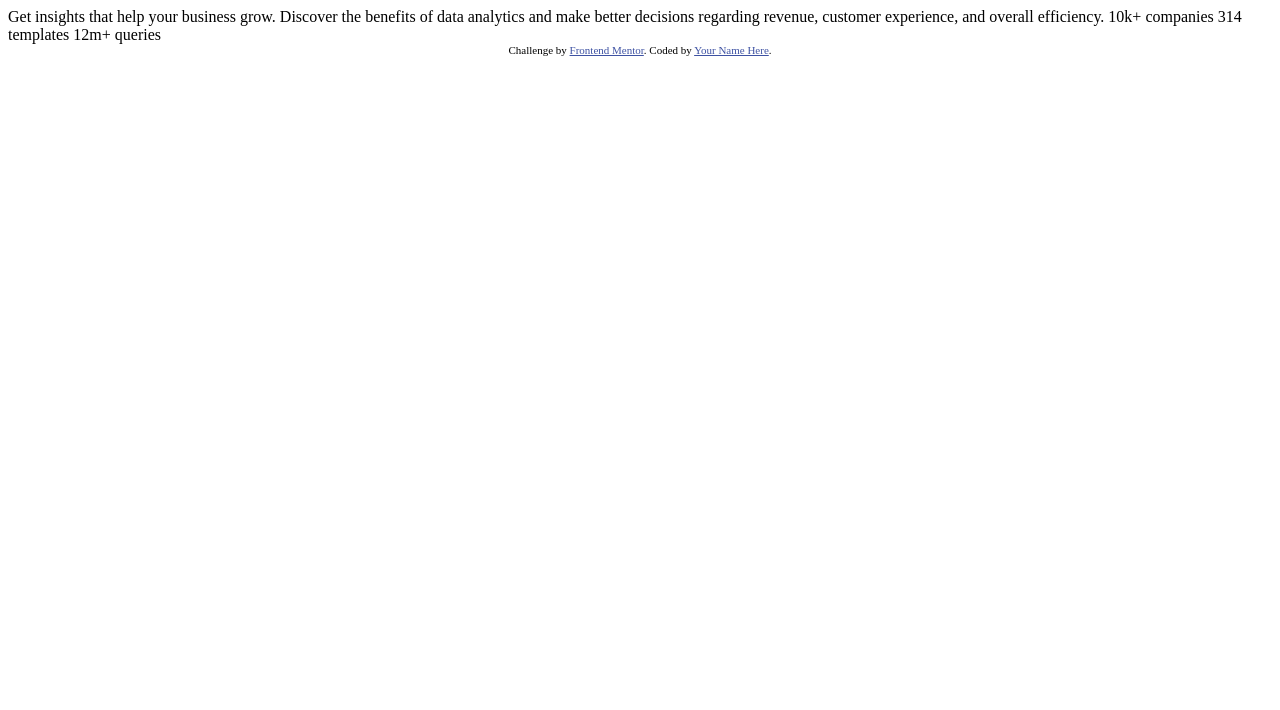
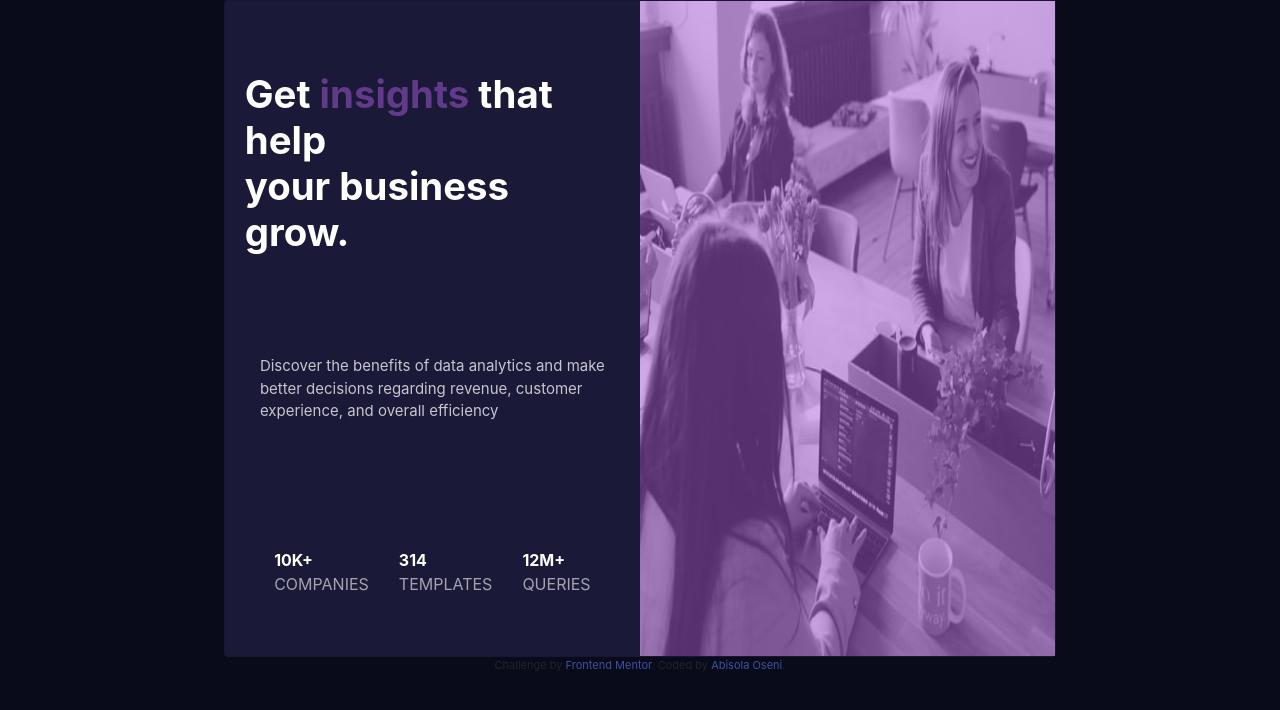
Before and after one commit to AOseni1/Projects, a plain HTML site: page stats-preview-card-component-main/index.html in a window 1280 px wide. Drawn offline with nearby package versions, Linux system fonts and the light colour scheme.

Commit message:
FEM card challenge

```diff
--- a/stats-preview-card-component-main/index.html
+++ b/stats-preview-card-component-main/index.html
@@ -5,29 +5,50 @@
   <meta name="viewport" content="width=device-width, initial-scale=1.0"> <!-- displays site properly based on user's device -->
 
   <link rel="icon" type="image/png" sizes="32x32" href="./images/favicon-32x32.png">
-
+  <link rel="stylesheet" href="https://maxcdn.bootstrapcdn.com/bootstrap/4.0.0/css/bootstrap.min.css" integrity="sha384-Gn5384xqQ1aoWXA+058RXPxPg6fy4IWvTNh0E263XmFcJlSAwiGgFAW/dAiS6JXm" crossorigin="anonymous">
+  <link rel="stylesheet" href="style.css">
+  <link rel="preconnect" href="https://fonts.googleapis.com">
   <title>Frontend Mentor | Stats preview card component</title>
 
-  <!-- Feel free to remove these styles or customise in your own stylesheet 👍 -->
-  <style>
-    .attribution { font-size: 11px; text-align: center; }
-    .attribution a { color: hsl(228, 45%, 44%); }
-  </style>
 </head>
 <body>
 
-  Get insights that help your business grow.
-
-  Discover the benefits of data analytics and make better decisions regarding revenue, customer
-  experience, and overall efficiency.
-
-  10k+ companies
-  314 templates
-  12m+ queries
-
-  <div class="attribution">
+<div class="container my-auto">
+  <div class="card w-75 mx-auto">
+    <div class="row no-gutters ">
+      <div class="col-md-6 ">
+        <div class="card-body">
+          <h5 class="card-title heading d-flex justify-content-center"> Get <span class="insights"> insights</span> that
+            help <br>
+            your business grow.</h5>
+          <div class="card-text d-flex justify-content-center "> Discover the benefits of data analytics and make <br>
+            better decisions regarding revenue, customer <br>experience, and overall efficiency</div>
+          <div class="container d-flex justify-content-center ">
+            <div class="row">
+              <div class="col-sm stats">
+                <span class="numbers">10K+</span>
+                <br>COMPANIES
+              </div>
+              <div class="col-sm stats">
+                <span class="numbers">314</span>
+                <br>TEMPLATES
+              </div>
+              <div class="col-sm stats">
+                <span class="numbers">12M+</span> <br>QUERIES
+              </div>
+            </div>
+          </div>
+        </div>
+      </div>
+      <div class="image col-md-6 ">
+        <img class="h-100 w-100"src="./images/image-header-desktop.jpg" class="card-img" alt="women sitting at a table">
+      </div>
+    </div>
+  </div>
+</div>
+  <footer class="attribution">
     Challenge by <a href="https://www.frontendmentor.io?ref=challenge" target="_blank">Frontend Mentor</a>.
-    Coded by <a href="#">Your Name Here</a>.
-  </div>
+    Coded by <a href="#">Abisola Oseni</a>.
+  </footer>
 </body>
 </html>
--- /dev/null
+++ b/stats-preview-card-component-main/style.css
@@ -0,0 +1,53 @@
+.attribution {
+  font-size: 11px; text-align: center;
+}
+.attribution a {
+   color: hsl(228, 45%, 44%);
+  }
+
+  .heading{
+    font-size: 2.4rem;
+    margin-top: 50px;
+  }
+
+body {
+    background-color: hsl(233, 47%, 7%);
+  }
+.card-text{
+  font-size: 15px;
+  margin-top: 100px;
+}
+
+.insights{
+  color: hsl(277, 64%, 61%, 0.5);
+  display: contents;
+}
+.card-text{
+  color: hsla(0, 0%, 100%, 0.75);
+  font-weight: 400;
+}
+
+.stats{
+  color: hsla(0, 0%, 100%, 0.6);
+  margin-top: 125px;;
+  margin-bottom: 40px;
+
+}
+  .card{
+    background-color: hsl(244, 38%, 16%);
+
+  }
+  .numbers, .heading{
+    font-weight: 700;
+    color: white;
+    font-family: 'Inter', san-serif;
+
+  }
+
+  .image:before{
+    content: "";
+    width: 100%;
+    height: 100%;
+    position: absolute;
+    background: hsl(277, 64%, 61%, 0.5);
+  }
```
Also changed, not shown: 1 other file.
